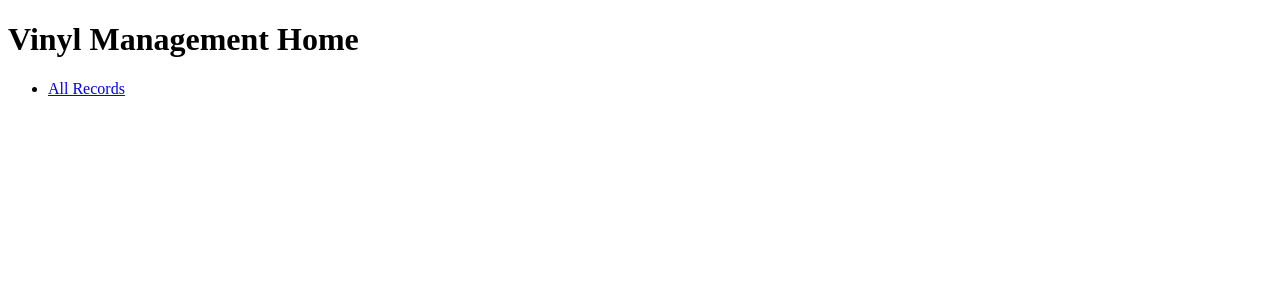
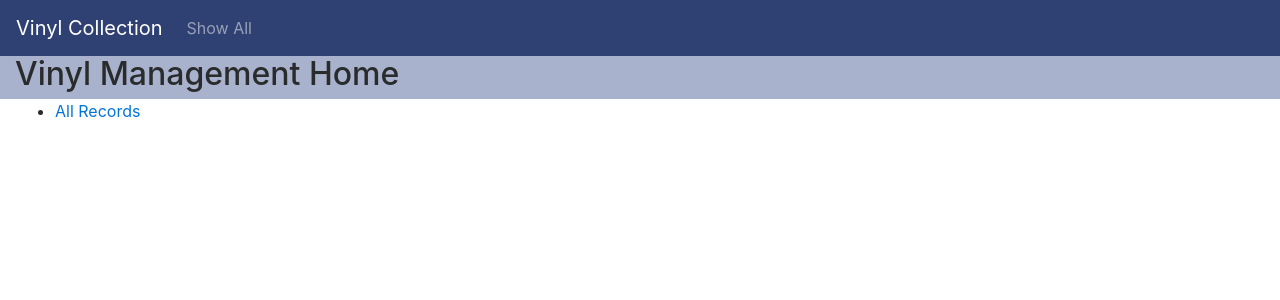
Before and after one commit to loomisdf/vinyl_collection, a Django app: page / in a window 1280 px wide. Shown: the top 300 px of the page. Run offline with Django 3.2, Linux system fonts and the light colour scheme; some libraries are stand-ins or nearby versions.

Commit message:
include bootstrap into base layout

```diff
--- a/collection/templates/base.html
+++ b/collection/templates/base.html
@@ -1,12 +1,49 @@
 <!DOCTYPE html>
 <html lang="en">
 <head>
+    <!-- Bootstrap meta tags -->
+    <meta charset="utf-8">
+    <meta name="viewport" content="width=device-width, initial-scale=1, shrink-to-fit=no">
+
+    <!-- Include bootstrap CDN -->
+    <link rel="stylesheet" href="https://maxcdn.bootstrapcdn.com/bootstrap/4.0.0-alpha.6/css/bootstrap.min.css" integrity="sha384-rwoIResjU2yc3z8GV/NPeZWAv56rSmLldC3R/AZzGRnGxQQKnKkoFVhFQhNUwEyJ" crossorigin="anonymous">
     <title>{% block title %}Vinyl Collection{% endblock %}</title>
 </head>
 
 <body>
-    <div id="content">
+    <!-- Navbar -->
+    <nav class="navbar navbar-toggleable-md navbar-inverse" style="background-color: #2F4172;">
+        <button class="navbar-toggler navbar-toggler-right"
+                type="button"
+                data-toggle="collapse"
+                data-target="#navbarSupportedContent"
+                aria-controls="navbarSupportedContent"
+                aria-expanded="false"
+                aria-label="Toggle navigation">
+            <span class="navbar-toggler-icon"></span>
+        </button>
+        <a class="navbar-brand" href="{% url 'collection:index' %}">Vinyl Collection</a>
+
+        <div class="collapse navbar-collapse" id="navbarSupportedContent">
+            <ul class="navbar-nav mr-auto">
+                <a class="nav-link" href="{% url 'collection:all' %}">Show All</a>
+            </ul>
+        </div>
+    </nav>
+
+    <!-- Body content -->
+    <div class="container-fluid" id="content">
+        <div class="row">
+            <div class="col-12" style="background-color: #A8B2CC;">
+                {% block page-header %}{% endblock %}
+            </div>
+        </div>
         {% block content %}{% endblock %}
     </div>
+
+    <!-- Bootstrap Js dependencies -->
+    <script src="https://code.jquery.com/jquery-3.1.1.slim.min.js" integrity="sha384-A7FZj7v+d/sdmMqp/nOQwliLvUsJfDHW+k9Omg/a/EheAdgtzNs3hpfag6Ed950n" crossorigin="anonymous"></script>
+    <script src="https://cdnjs.cloudflare.com/ajax/libs/tether/1.4.0/js/tether.min.js" integrity="sha384-DztdAPBWPRXSA/3eYEEUWrWCy7G5KFbe8fFjk5JAIxUYHKkDx6Qin1DkWx51bBrb" crossorigin="anonymous"></script>
+    <script src="https://maxcdn.bootstrapcdn.com/bootstrap/4.0.0-alpha.6/js/bootstrap.min.js" integrity="sha384-vBWWzlZJ8ea9aCX4pEW3rVHjgjt7zpkNpZk+02D9phzyeVkE+jo0ieGizqPLForn" crossorigin="anonymous"></script>
 </body>
 </html>
--- a/collection/templates/collection/index.html
+++ b/collection/templates/collection/index.html
@@ -2,8 +2,11 @@
 
 {% block title %}VinylC - HOME{% endblock %}
 
+{% block page-header %}
+<h2>Vinyl Management Home</h2>
+{% endblock %}
+
 {% block content %}
-<h1>Vinyl Management Home</h1>
 <ul>
     <li><a href="{% url 'collection:all' %}">All Records</a></li>
 </ul>
```
